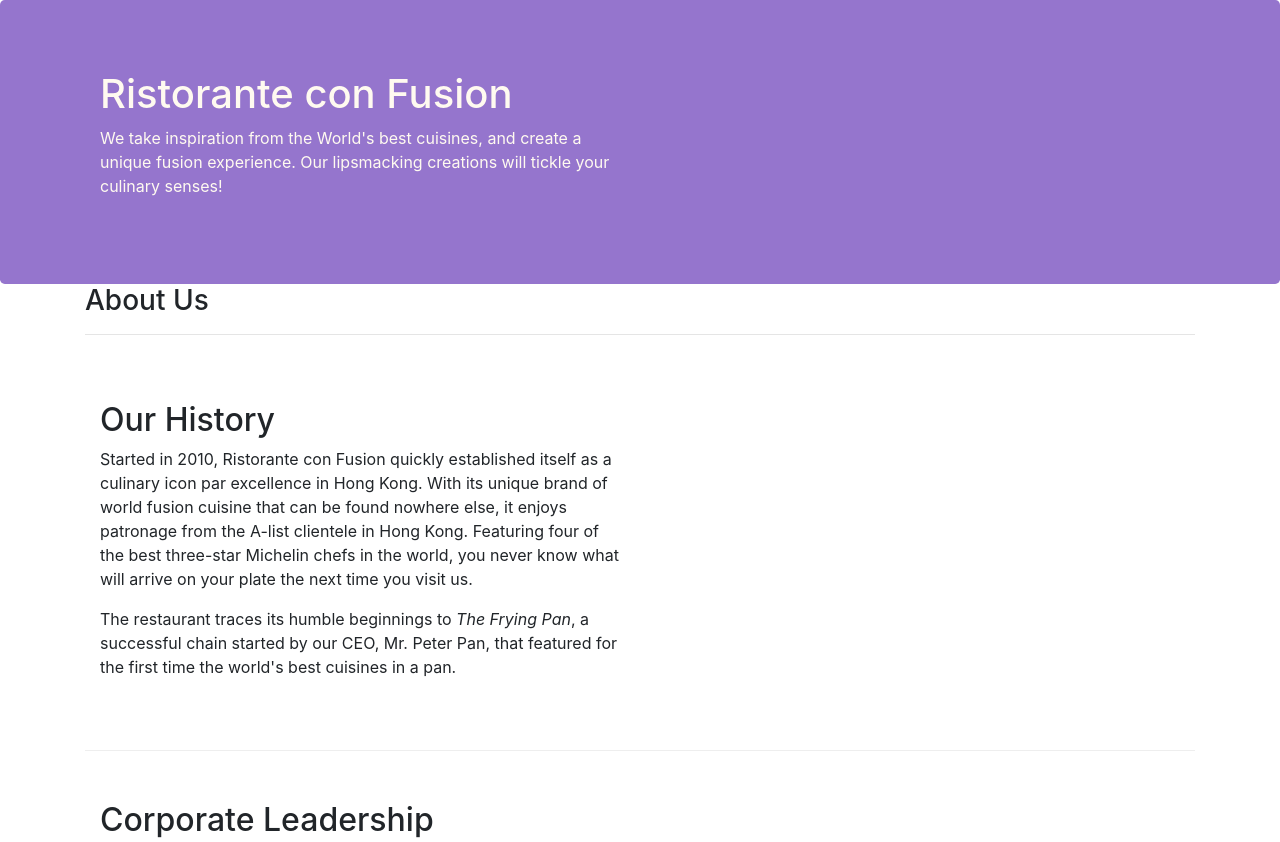
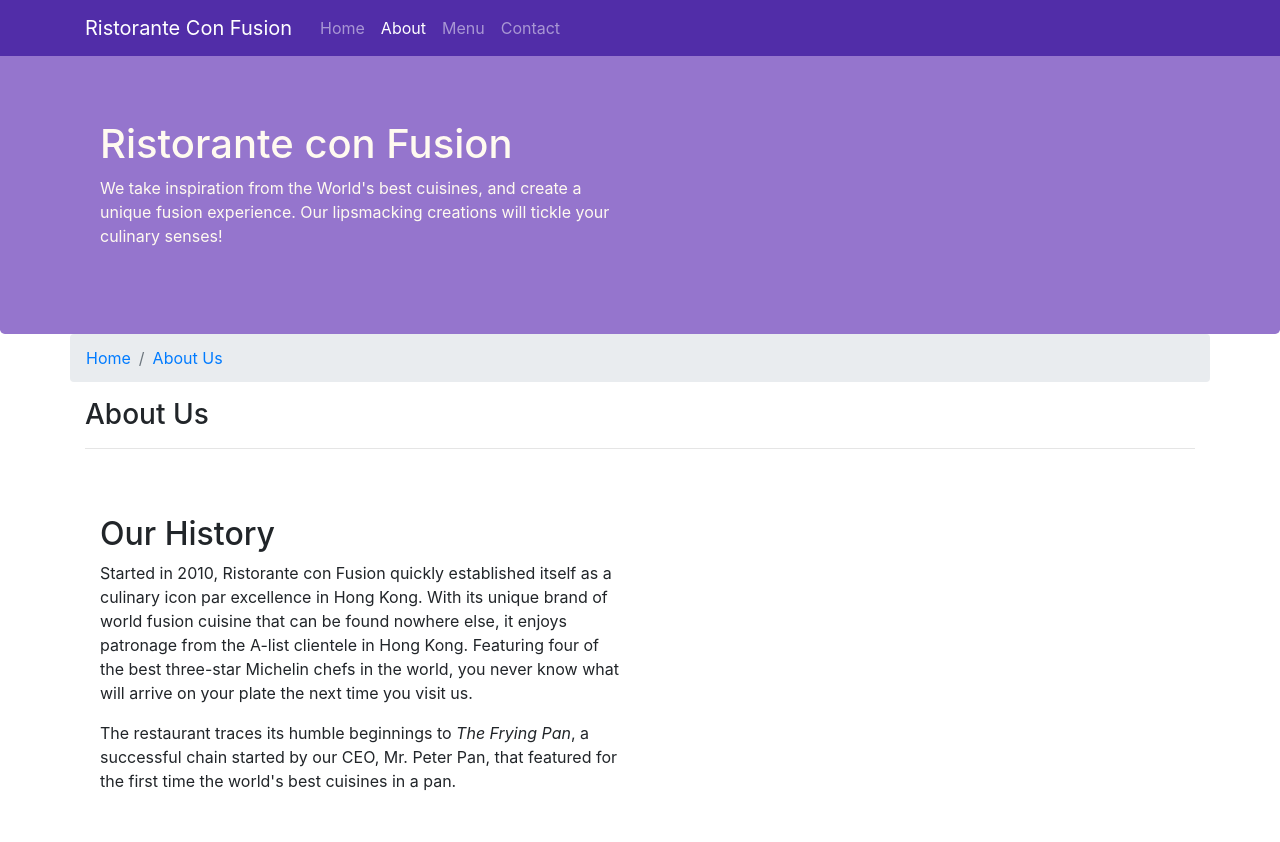
Before and after one commit to tjbms8/conFusion, a website: page aboutus.html in a window 1280 px wide. Shown: the top 842 px of the page. Drawn offline with nearby package versions, Linux system fonts and the light colour scheme.

Commit message:
navbar and breadcrumbs

```diff
--- a/aboutus.html
+++ b/aboutus.html
@@ -17,6 +17,23 @@
 </head>
 
 <body>
+    <nav class="navbar navbar-dark navbar-expand-sm fixed-top">
+        <div class="container">
+            <button class="navbar-toggler" type="button" data-toggle="collapse" data-target="#Navbar">
+                <span class="navbar-toggler-icon"></span>
+            </button>
+            <a href="#" class="navbar-brand mr-auto">Ristorante Con Fusion</a>
+            <div class="collapse navbar-collapse" id="Navbar">
+                <ul class="navbar-nav mr-auto">
+                    <li class="nav-item"><a href="index.html" class="nav-link">Home</a></li>
+                    <li class="nav-item  active"><a href="#" class="nav-link">About</a></li>
+                    <li class="nav-item"><a href="#" class="nav-link">Menu</a></li>
+                    <li class="nav-item"><a href="#" class="nav-link">Contact</a></li>
+                </ul>
+            </div>
+        </div>
+
+    </nav>
 
     <header class="jumbotron">
         <div class="container">
@@ -33,6 +50,10 @@
 
     <div class="container">
         <div class="row">
+            <ol class="col-12 breadcrumb">
+                <li class="breadcrumb-item"><a href="index.html">Home</a></li>
+                <li class="breadcrumb-item active"><a href="#">About Us</a></li>
+            </ol>
             <div class="col">
                <h3>About Us</h3>
                <hr>
@@ -72,7 +93,7 @@
                 <div class="col-4 offset-1 col-sm-2">
                     <h5>Links</h5>
                     <ul class="list-unstyled">
-                        <li><a href="#">Home</a></li>
+                        <li><a href="index.html">Home</a></li>
                         <li><a href="#">About</a></li>
                         <li><a href="#">Menu</a></li>
                         <li><a href="#">Contact</a></li>
--- a/css/styles.css
+++ b/css/styles.css
@@ -28,3 +28,16 @@
     margin:0px;
     color:#0f0f0f;
 }
+
+body {
+    padding: 50px 0px 0px 0px;
+    z-index: 0;
+}
+
+.navbar-dark {
+    background-color: #512DA8;
+}
+
+#Navbar {
+    padding-left: 20px;
+}
```
Also changed, not shown: index.html (+18 -1 lines).
